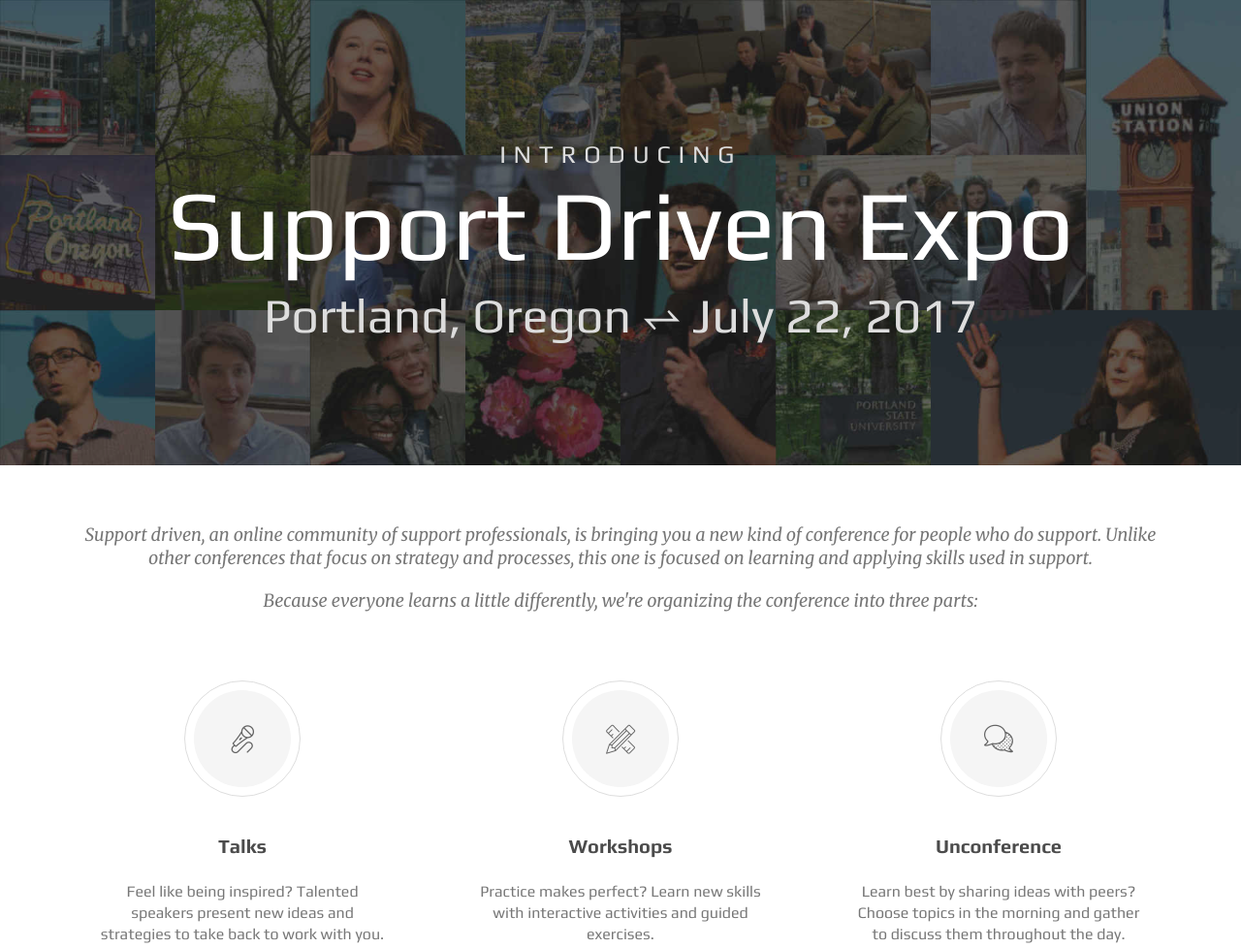
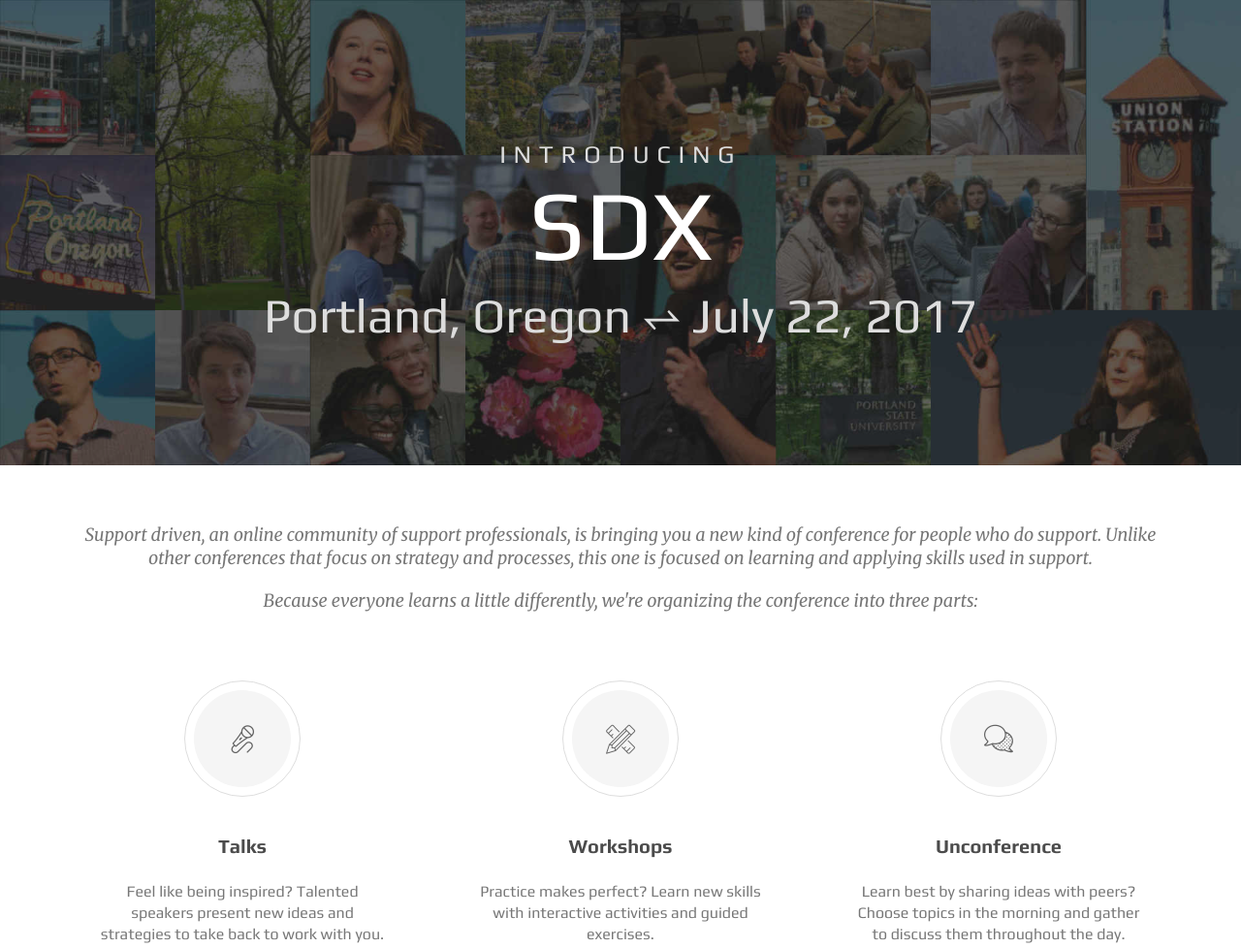
Before and after one commit to supportdriven/sdx, a plain HTML site: page index.html in a window 1280 px wide. Shown: the top 978 px of the page at 97% size. Drawn offline with Linux system fonts and the light colour scheme; files whose address does not match are found by name.

Commit message:
Update event name

```diff
--- a/index.html
+++ b/index.html
@@ -48,7 +48,7 @@
     <div class="tb-vcenter-wrapper">
       <div class="title-wrapper vcenter parallax-layer" data-parallax-mode="mode-header-content">
         <div class="head pre-title">Introducing</div>
-        <h1 class="big-page-title">Support Driven Expo</h1>
+        <h1 class="big-page-title">SDX</h1>
         <p class="head post-title">
           <span class="block-span">Portland, Oregon</span>
           <span class="separator">⥋</span>
```
